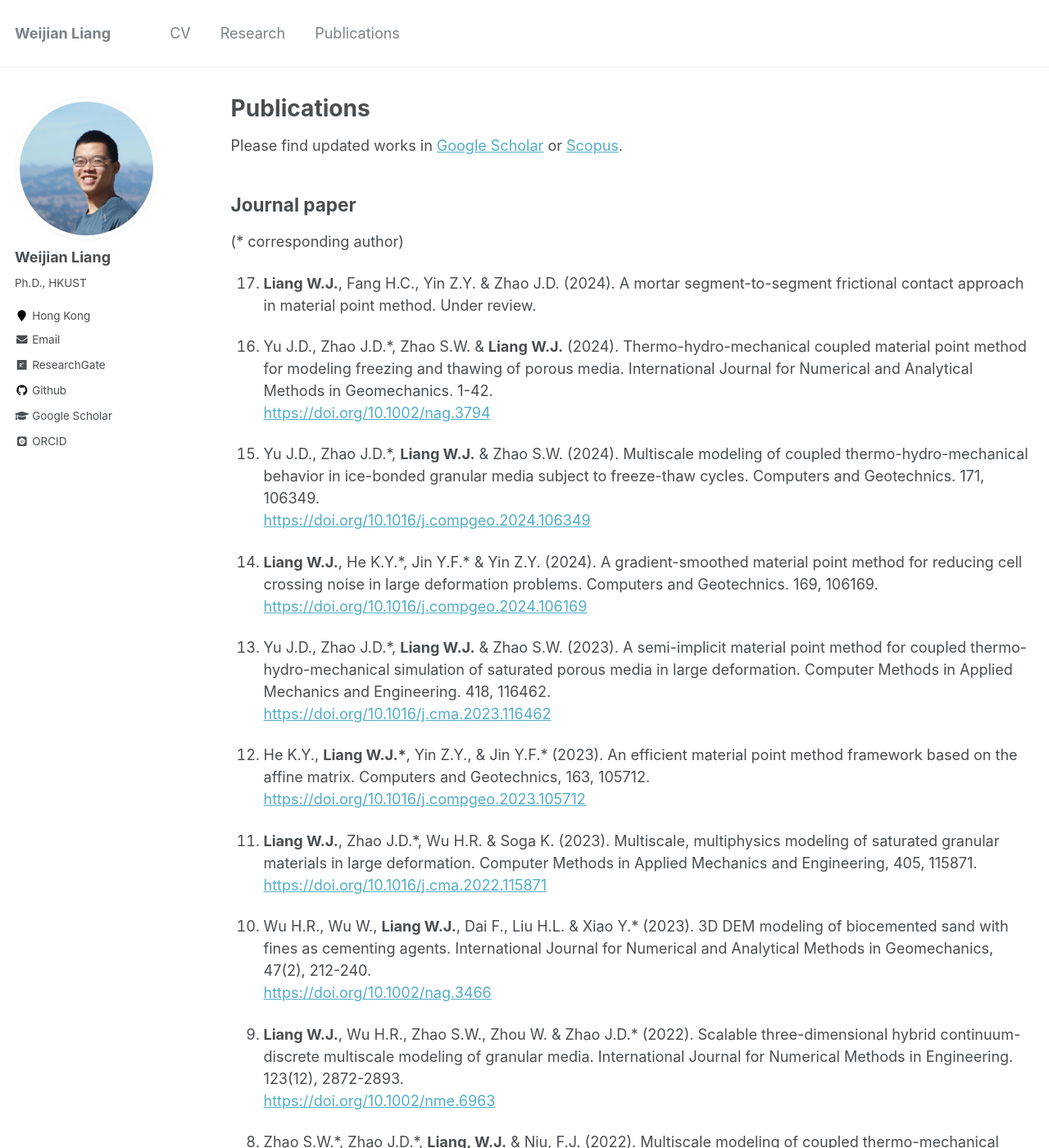
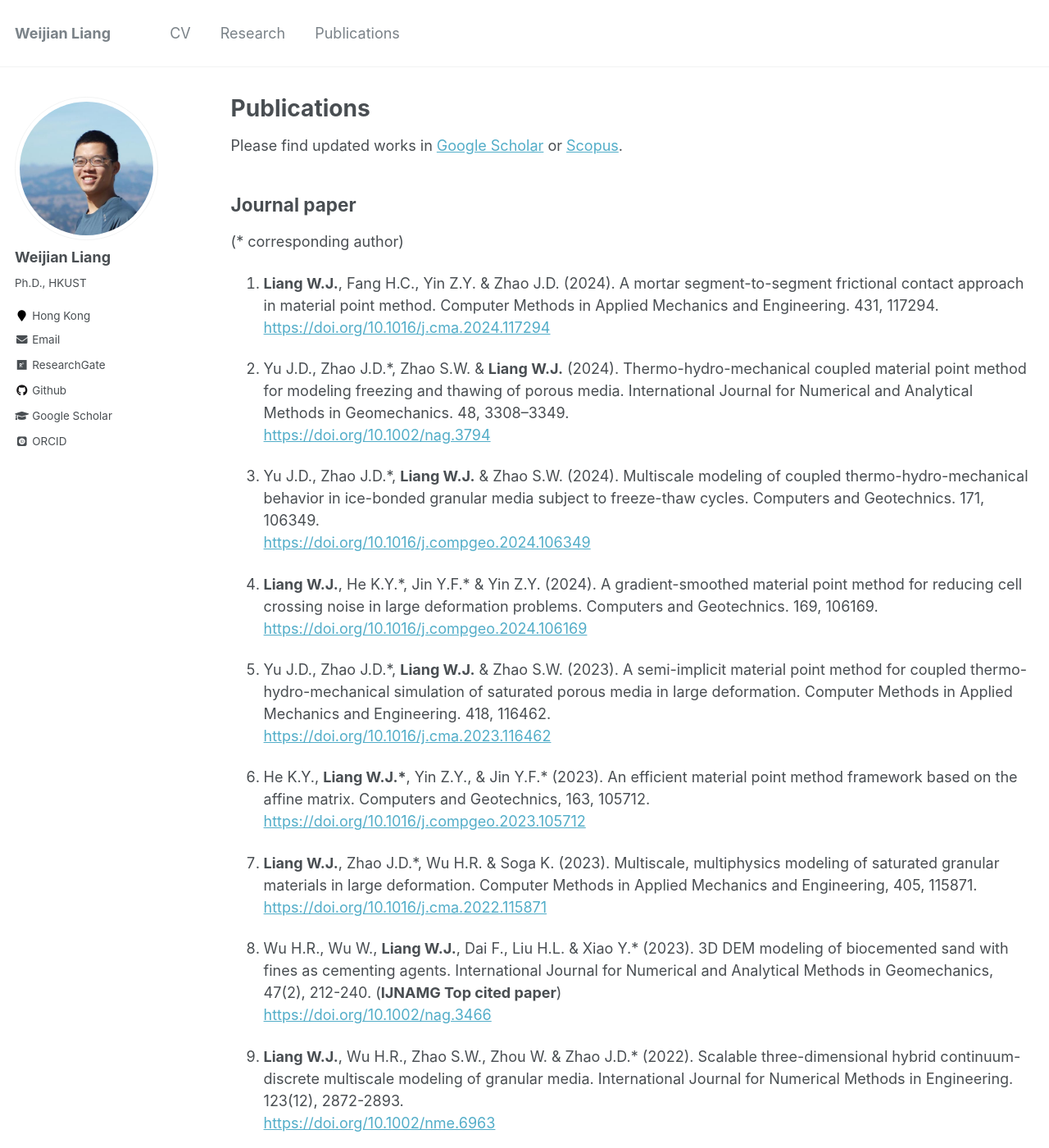
Before and after one commit to WeijianLiang/WeijianLiang.github.io, a Jekyll site: the page built from _pages/publications.md, in a window 1280 px wide and 1400 px high. Shown: the whole window at 82% size. Built offline with Jekyll 4.4.1, drawn with Linux system fonts in a browser that asks for light colours; some web fonts are replaced; some of the changed text lies outside the part shown.

Commit message:
new paper

```diff
--- a/_pages/publications.md
+++ b/_pages/publications.md
@@ -11,9 +11,9 @@ Please find updated works in [Google Scholar](https://scholar.google.com/citatio
 (* corresponding author)
 
 
-1.  **Liang W.J.**, Fang H.C., Yin Z.Y. & Zhao J.D. (2024). A mortar segment-to-segment frictional contact approach in material point method. Under review.
+1.  **Liang W.J.**, Fang H.C., Yin Z.Y. & Zhao J.D. (2024). A mortar segment-to-segment frictional contact approach in material point method. Computer Methods in Applied Mechanics and Engineering. 431, 117294. <br /><https://doi.org/10.1016/j.cma.2024.117294>
 
-2.  Yu J.D., Zhao J.D.*,  Zhao S.W. & **Liang W.J.** (2024). Thermo-hydro-mechanical coupled material point method for modeling freezing and thawing of porous media. International Journal for Numerical and Analytical Methods in Geomechanics. 1-42. <br /><https://doi.org/10.1002/nag.3794>
+2.  Yu J.D., Zhao J.D.*,  Zhao S.W. & **Liang W.J.** (2024). Thermo-hydro-mechanical coupled material point method for modeling freezing and thawing of porous media. International Journal for Numerical and Analytical Methods in Geomechanics. 48, 3308–3349. <br /><https://doi.org/10.1002/nag.3794>
 
 3.  Yu J.D., Zhao J.D.*, **Liang W.J.** & Zhao S.W. (2024). Multiscale modeling of coupled thermo-hydro-mechanical behavior in ice-bonded granular media subject to freeze-thaw cycles. Computers and Geotechnics. 171, 106349. <br /><https://doi.org/10.1016/j.compgeo.2024.106349>
 
@@ -25,7 +25,7 @@ Please find updated works in [Google Scholar](https://scholar.google.com/citatio
 
 7.   **Liang W.J.**, Zhao J.D.*, Wu H.R. & Soga K. (2023). Multiscale, multiphysics modeling of saturated granular materials in large deformation. Computer Methods in Applied Mechanics and Engineering, 405, 115871. <br /><https://doi.org/10.1016/j.cma.2022.115871>
 
-8.   Wu H.R., Wu W., **Liang W.J.**, Dai F., Liu H.L. & Xiao Y.* (2023). 3D DEM modeling of biocemented sand with fines as cementing agents. International Journal for Numerical and Analytical Methods in Geomechanics, 47(2), 212-240. <br /><https://doi.org/10.1002/nag.3466>
+8.   Wu H.R., Wu W., **Liang W.J.**, Dai F., Liu H.L. & Xiao Y.* (2023). 3D DEM modeling of biocemented sand with fines as cementing agents. International Journal for Numerical and Analytical Methods in Geomechanics, 47(2), 212-240. (**IJNAMG Top cited paper**) <br /><https://doi.org/10.1002/nag.3466>
 
 9.  **Liang W.J.**, Wu H.R., Zhao S.W., Zhou W. & Zhao J.D.\* (2022). Scalable three-dimensional hybrid continuum-discrete multiscale modeling of granular media. International Journal for Numerical Methods in Engineering. 123(12), 2872-2893. <br /><https://doi.org/10.1002/nme.6963>
 
@@ -35,7 +35,7 @@ Please find updated works in [Google Scholar](https://scholar.google.com/citatio
 
 12. **Liang W.J.**, Zhao J.D.\*, Wu H.R. & Soga K. (2021). Multiscale modeling of anchor pull-out in sand. Journal of Geotechnical and Geoenvironmental Engineering, 147(9), 04021091. <br /><https://doi.org/10.1061/(ASCE)GT.1943-5606.0002599>
 
-13. Kularathna S., **Liang W.J.\***, Zhao T.C., Chandra B., Zhao J.D. & Soga K. (2021). A semi-implicit material point method based on fractional-step method for saturated soil. International Journal for Numerical and Analytical Methods in Geomechanics, 45(10), 1405-1436. <br /><https://doi.org/10.1002/nag.3207>
+13. Kularathna S., **Liang W.J.\***, Zhao T.C., Chandra B., Zhao J.D. & Soga K. (2021). A semi-implicit material point method based on fractional-step method for saturated soil. International Journal for Numerical and Analytical Methods in Geomechanics, 45(10), 1405-1436. (**IJNAMG Top cited paper**) <br /><https://doi.org/10.1002/nag.3207>
 
 14. Zhao S.W.\*, Zhao J.D. & **Liang W.J.** (2020). A thread-block-wise computational framework for large-scale hierarchical continuum-discrete modeling of granular media. International Journal for Numerical Methods in Engineering, 122(2), 579-608. <br /><https://doi.org/10.1002/nme.6549>
 
@@ -43,8 +43,7 @@ Please find updated works in [Google Scholar](https://scholar.google.com/citatio
 
 16. Wu H.R.\*, Zhao J.D. & **Liang W.J.** (2020). The Signature of Deformation Bands in Porous Sandstones. Rock Mechanics and Rock Engineering, 53(7), 3133 - 3147 <br /><https://doi.org/10.1007/s00603-020-02100-8>
 
-17. **Liang W.J.** & Zhao J.D.* (2019). Multiscale modelling of large deformation in geomechanics. International Journal for Numerical and Analytical Methods in Geomechanics. 43, 1080–1114. <br /><https://doi.org/10.1002/nag.2921>
-{: reversed="reversed"}
+17. **Liang W.J.** & Zhao J.D.* (2019). Multiscale modelling of large deformation in geomechanics. International Journal for Numerical and Analytical Methods in Geomechanics. 43, 1080–1114. (**IJNAMG Top downloaded paper**)  <br /><https://doi.org/10.1002/nag.2921>
 
 ## Book Chapter
 
```
